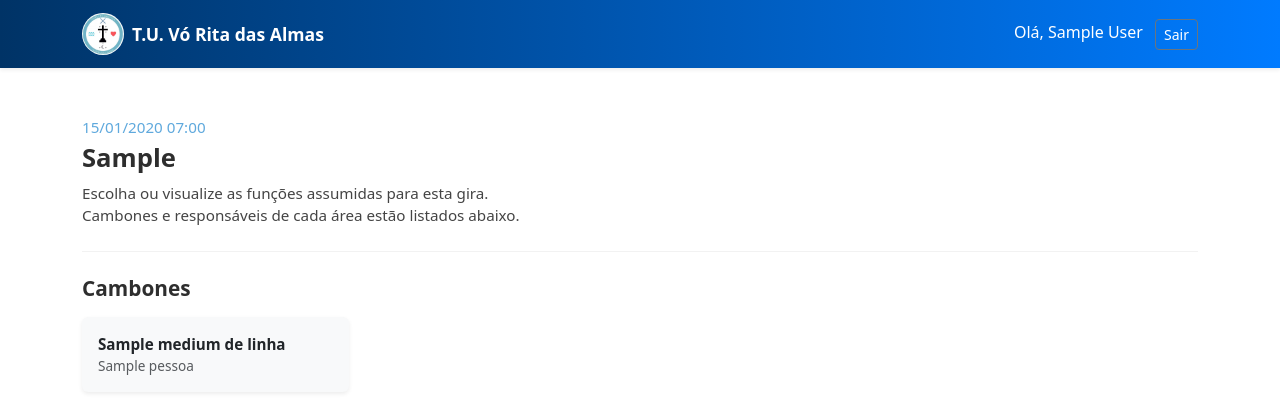
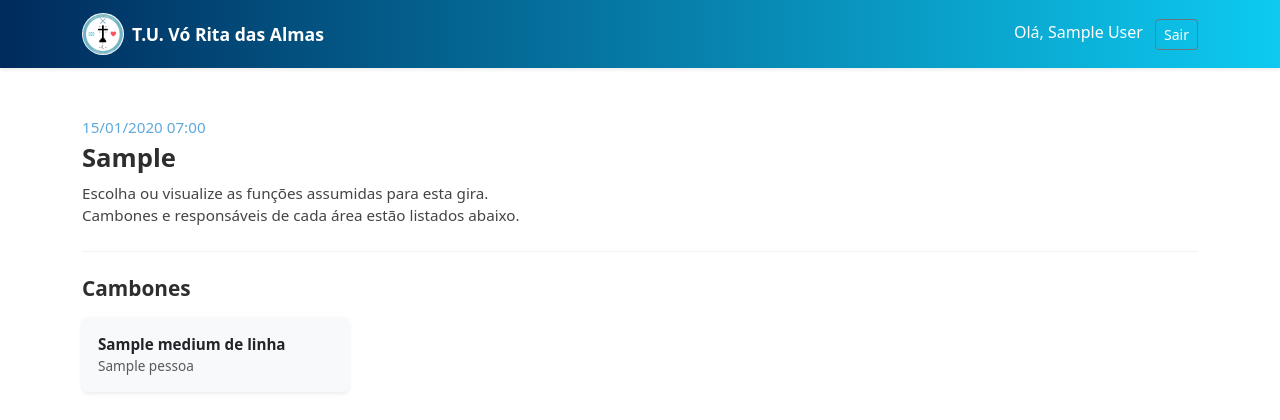
Before and after one commit to dacorrea/templo-funcoes, a Django app: template gira/templates/gira/lista_funcoes.html in a window 1280 px wide. Shown: the top 420 px of the page. Run offline with Django 4.2, Linux system fonts and the light colour scheme; a user stored in the database is signed in; tables that the repository leaves empty hold one stand-in row (values such as "Sample post"); the template is opened without the code that fills it: values that come from a table or form of the project are taken from there, most other values are stand-ins (such as "Sample title", 1, 10 or a date in 2020).

Commit message:
Update lista_funcoes.html
🎨 Refinamento do gradiente azul da navbar

Atualiza o gradiente do tema padrão para ir de azul-marinho #002b5c até azul-claro #0dcaf0

Mantém contraste e harmonia com o tom da data da gira

Preserva consistência visual entre os temas Azul e Exu

```diff
--- a/gira/templates/gira/lista_funcoes.html
+++ b/gira/templates/gira/lista_funcoes.html
@@ -160,7 +160,7 @@
 }
 {% else %}
 .navbar {
-  background: linear-gradient(to right, #003366, #007bff);
+  background: linear-gradient(to right, #002b5c, #0dcaf0);
   color: white !important;
 }
 .navbar a, .navbar-brand, .navbar-nav .nav-link {
```
